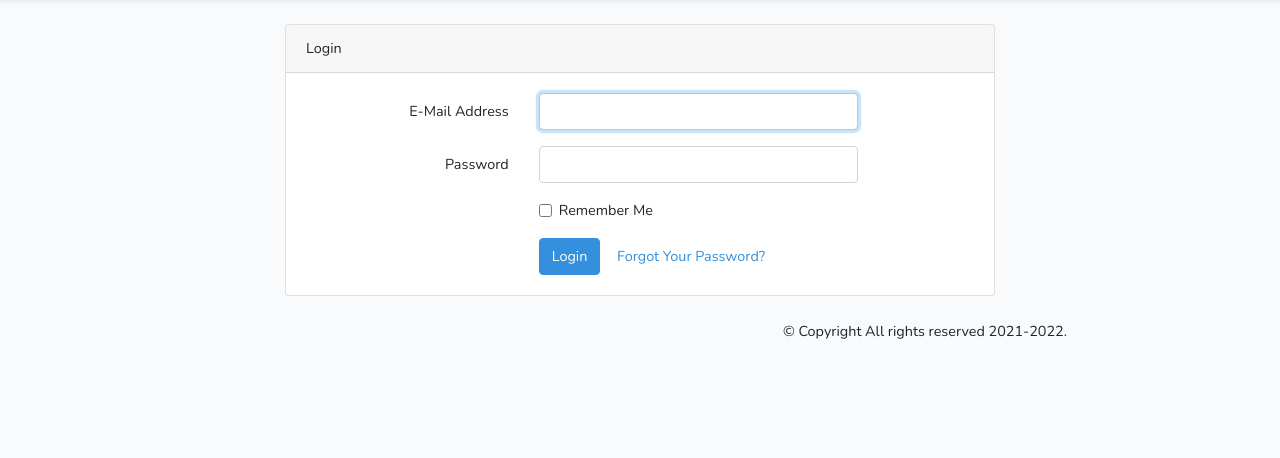
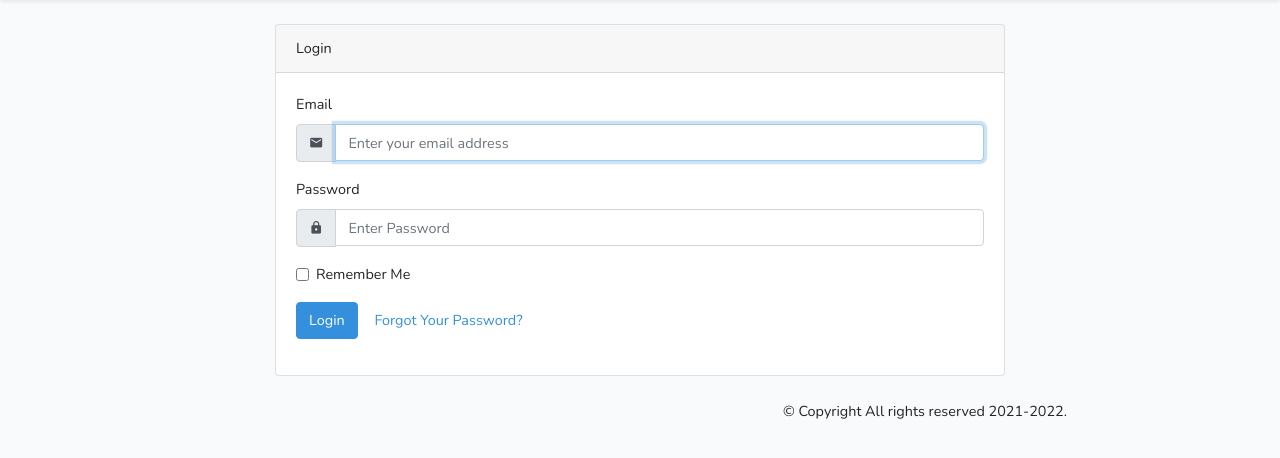
Before and after one commit to idiab1/railway_reservation_tickets_system, a Laravel app: page /login in a window 1280 px wide. Shown: the part 59-517 px from the top of the page. Run offline with Laravel 8, Linux system fonts and the light colour scheme; data that the repository does not hold is empty; settings files or empty folders that the repository lacks are supplied; some libraries are stand-ins or nearby versions.

Commit message:
edit on layout for login page then add icons for every inputs exist in it

```diff
--- a/resources/views/auth/login.blade.php
+++ b/resources/views/auth/login.blade.php
@@ -1,4 +1,9 @@
 @extends('layouts.app')
+
+{{-- Title --}}
+@section('title')
+    {{ trans('site.login') }}
+@endsection
 
 {{-- Header --}}
 @section('header')
@@ -7,73 +12,104 @@
 
 {{-- Main Content --}}
 @section('content')
-<div class="container">
+
+<!-- Login page -->
+<section class="login-page">
     <div class="row justify-content-center">
         <div class="col-md-8">
-            <div class="card">
-                <div class="card-header">{{ __('Login') }}</div>
+            <!-- Sign Card -->
+            <div class="card sign-card">
+                <!-- Card Header -->
+                <div class="card-header">{{ trans('site.login') }}</div>
 
+                <!-- card body -->
                 <div class="card-body">
                     <form method="POST" action="{{ route('login') }}">
                         @csrf
 
-                        <div class="form-group row">
-                            <label for="email" class="col-md-4 col-form-label text-md-right">{{ __('E-Mail Address') }}</label>
+                        <!-- Email Address -->
+                        <div class="form-group">
+                            <label for="email">{{ trans('site.email') }}</label>
+                            <div class="input-group mb-3">
+                                <div class="input-group-prepend">
+                                    <!-- Icon -->
+                                    <span class="input-group-text" id="email">
+                                        <i class="mdi mdi-email"></i>
+                                    </span>
+                                </div>
 
-                            <div class="col-md-6">
-                                <input id="email" type="email" class="form-control @error('email') is-invalid @enderror" name="email" value="{{ old('email') }}" required autocomplete="email" autofocus>
+                                <!-- Input email field -->
+                                <input id="email" type="email" class="form-control @error('email') is-invalid @enderror"
+                                    name="email" value="{{ old('email') }}" required autocomplete="email" autofocus
+                                    placeholder="{{trans('site.enter_email')}}" aria-describedby="email" aria-label="email" >
 
                                 @error('email')
+                                    <!-- If session has error type email -->
                                     <span class="invalid-feedback" role="alert">
                                         <strong>{{ $message }}</strong>
                                     </span>
                                 @enderror
                             </div>
+
                         </div>
 
-                        <div class="form-group row">
-                            <label for="password" class="col-md-4 col-form-label text-md-right">{{ __('Password') }}</label>
+                        <!-- Password -->
+                        <div class="form-group">
+                            <label for="password">{{ trans('site.password') }}</label>
+                            <div class="input-group mb-3">
+                                <div class="input-group-prepend">
+                                    <!-- Icon -->
+                                    <span class="input-group-text" id="password">
+                                        <i class="mdi mdi-lock"></i>
+                                    </span>
+                                </div>
 
-                            <div class="col-md-6">
-                                <input id="password" type="password" class="form-control @error('password') is-invalid @enderror" name="password" required autocomplete="current-password">
+                                <!-- Input password field -->
+                                <input id="password" type="password" class="form-control @error('password') is-invalid @enderror"
+                                    name="password" required autocomplete="current-password"
+                                    placeholder="{{trans('site.enter_password')}}" aria-describedby="password" aria-label="password" >
 
                                 @error('password')
+                                    <!-- If session has error type password -->
                                     <span class="invalid-feedback" role="alert">
                                         <strong>{{ $message }}</strong>
                                     </span>
                                 @enderror
                             </div>
+
                         </div>
 
-                        <div class="form-group row">
-                            <div class="col-md-6 offset-md-4">
+                        <!-- Remember Me -->
+                        <div class="form-group">
                             <div class="form-check">
-                                    <input class="form-check-input" type="checkbox" name="remember" id="remember" {{ old('remember') ? 'checked' : '' }}>
+                                <!-- Check Input -->
+                                <input class="form-check-input" type="checkbox" name="remember"
+                                id="remember" {{ old('remember') ? 'checked' : '' }}>
 
                                 <label class="form-check-label" for="remember">
-                                        {{ __('Remember Me') }}
+                                    {{ trans('site.remember_me') }}
                                 </label>
                             </div>
                         </div>
-                        </div>
 
-                        <div class="form-group row mb-0">
-                            <div class="col-md-8 offset-md-4">
-                                <button type="submit" class="btn btn-primary">
+                        <!-- Button  -->
+                        <div class="form-group">
+                            <button type="submit" class="btn btn-primary crayons-btn">
                                 {{ __('Login') }}
                             </button>
 
                             @if (Route::has('password.request'))
+                                <!-- Forgot your password -->
                                 <a class="btn btn-link" href="{{ route('password.request') }}">
                                     {{ __('Forgot Your Password?') }}
                                 </a>
                             @endif
-                            </div>
                         </div>
                     </form>
                 </div>
             </div>
         </div>
     </div>
-</div>
+</section>
+<!-- End of login page -->
 @endsection
```
Lines whose indentation alone changed are shown as unchanged.
